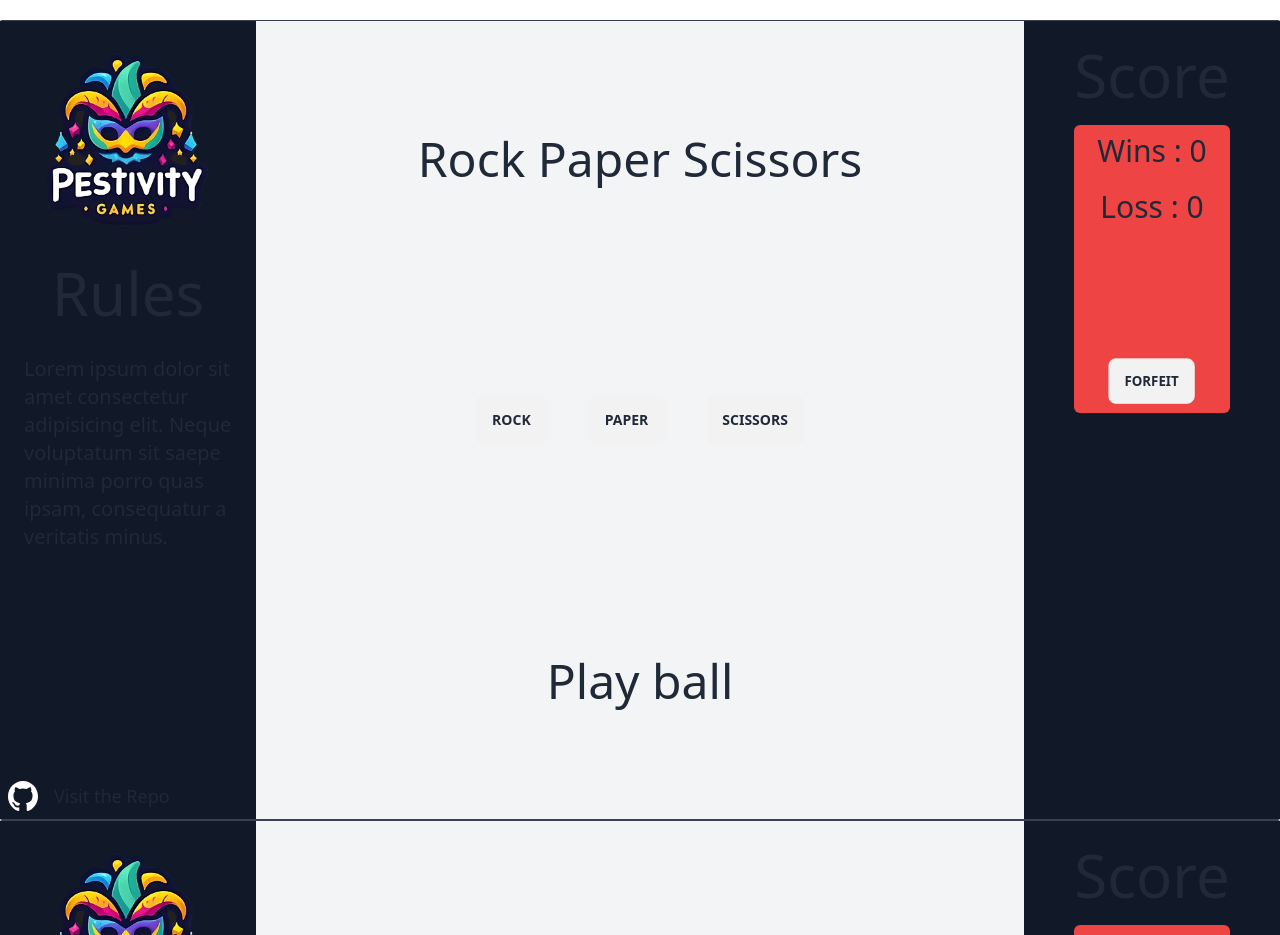
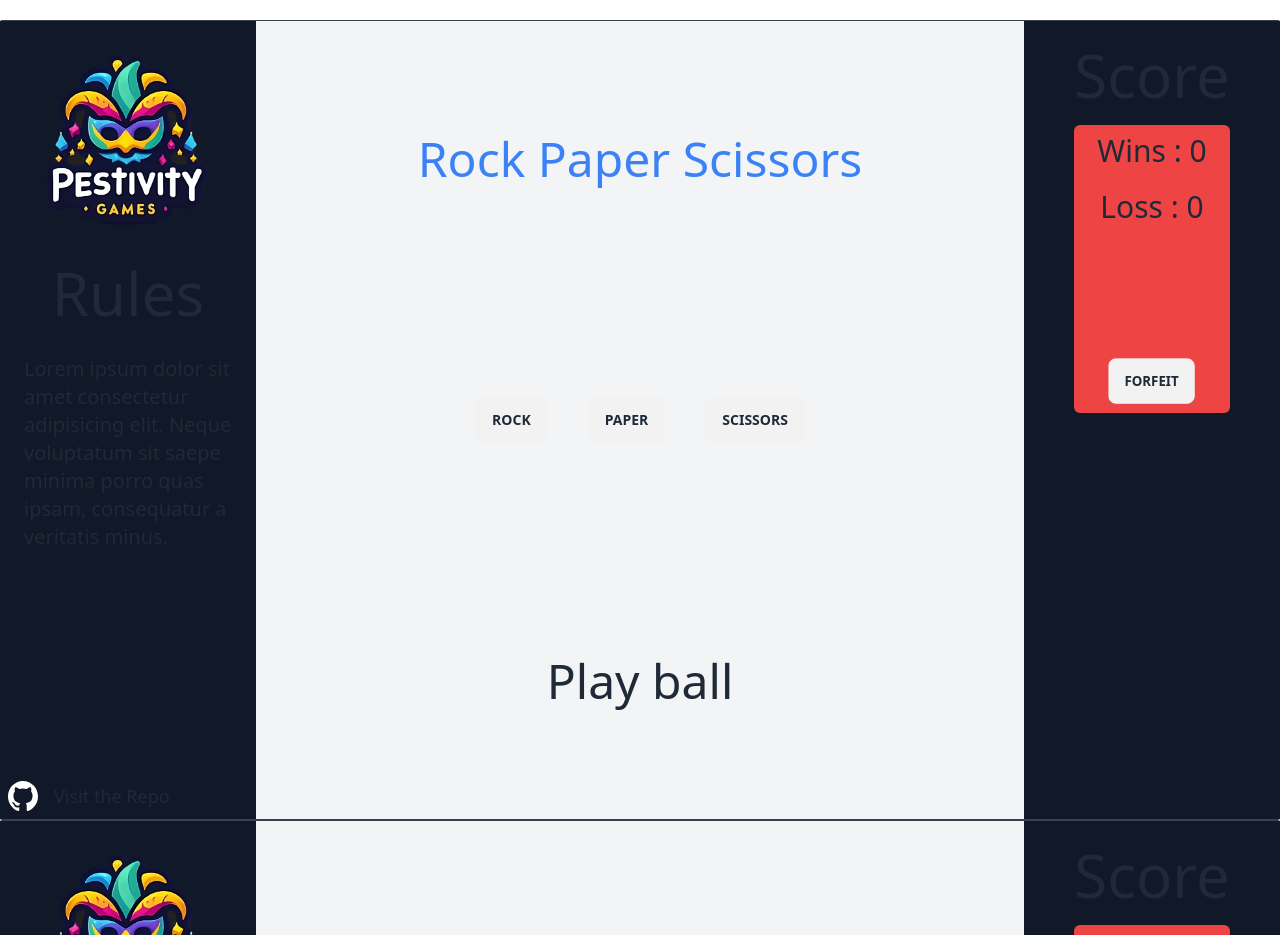
Before and after one commit to FreakQnZ/PEStivity-web, a React (Vite) app in the folder Pestivity/: page / in a window 1280 px wide. Shown: the part 780-1715 px from the top of the page. Built offline with nearby package versions, Linux system fonts and the light colour scheme.

Commit message:
changed color to blue

```diff
--- a/Pestivity/src/RPS.jsx
+++ b/Pestivity/src/RPS.jsx
@@ -67,7 +67,7 @@ export let Rps = () => {
   return (
   <div className=" w-full h-full grid md:grid-cols-4">
     <div className=" h-full col-span-3 bg-gray-100 grid grid-rows-3 items-center justify-center p-2">
-      <div className=" md:text-5xl text-3xl text-center">Rock Paper Scissors</div>
+      <div className=" md:text-5xl text-blue-500 text-3xl text-center">Rock Paper Scissors</div>
       <div className="flex gap-10 m-auto text-black">
         <p className="btn" onClick={() => {rps('Rock')}}>Rock</p>
         <p className="btn" onClick={() => {rps('Paper')}}>Paper</p>
```
